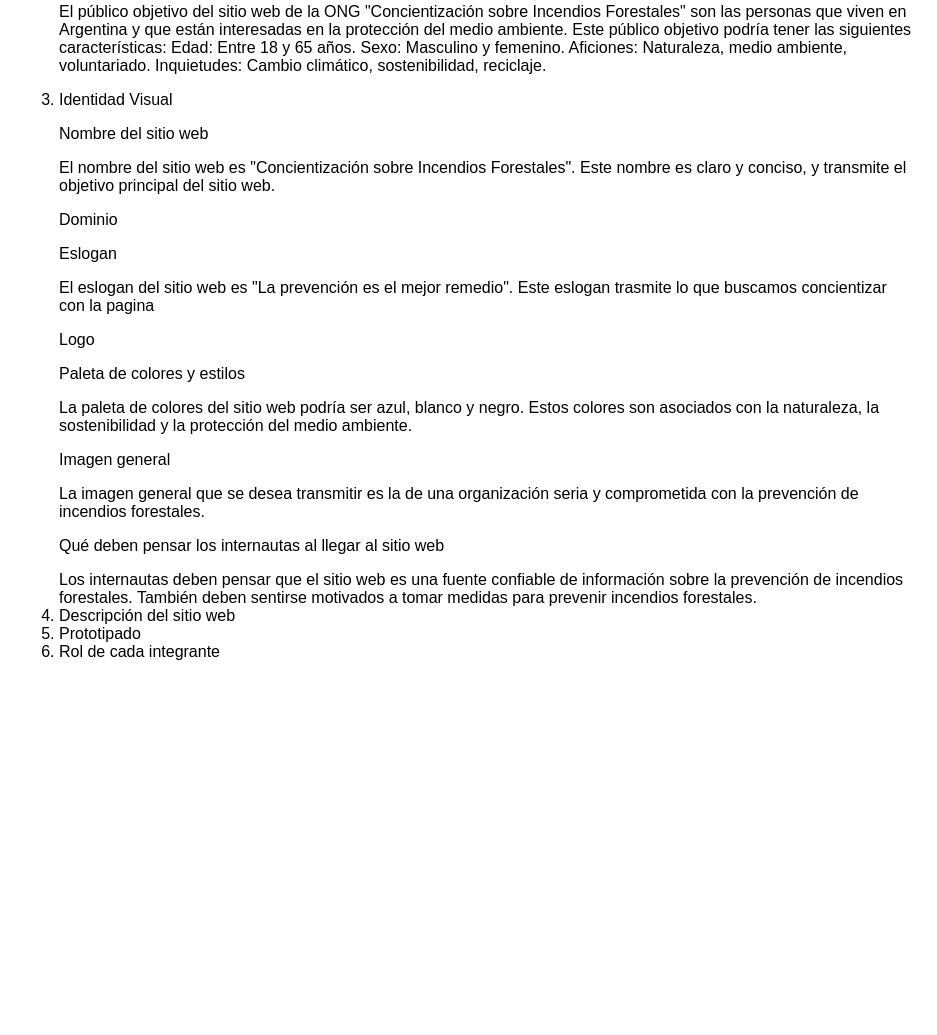
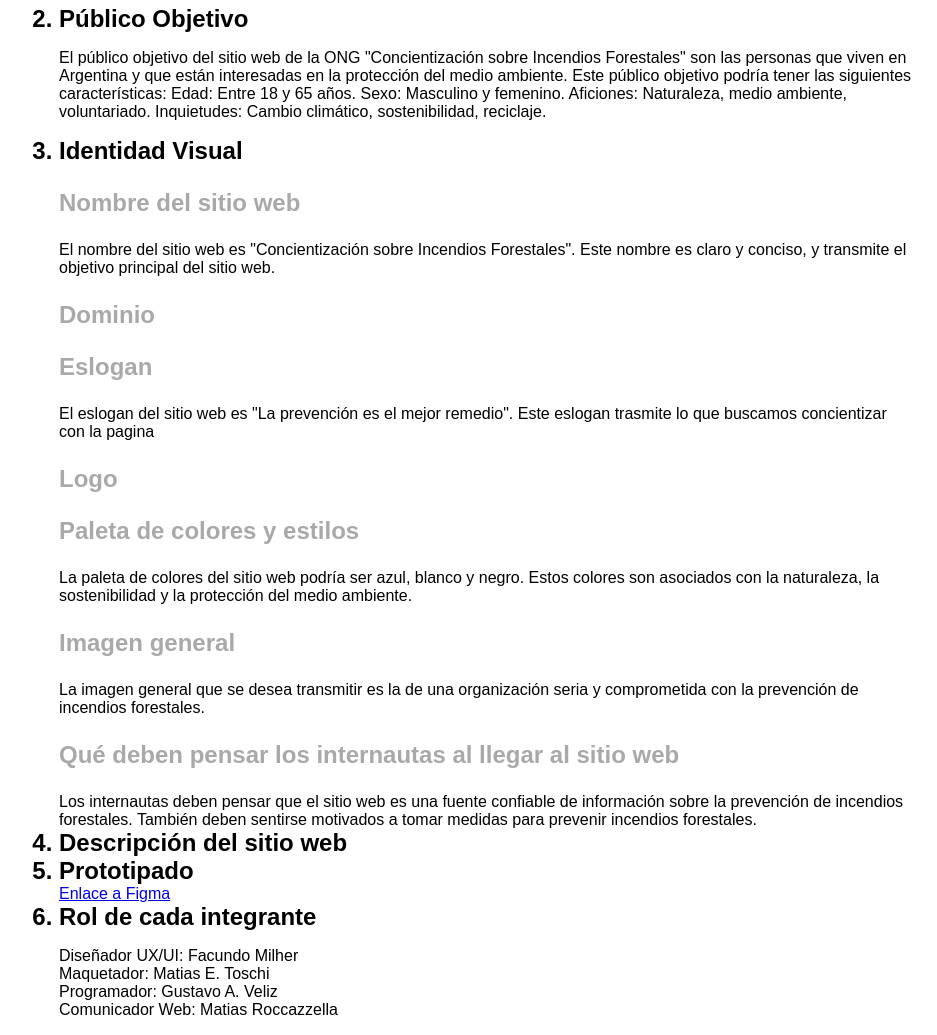
Before and after one commit to MToschiUade/sitioequipo4, a plain HTML site: page pages/avances.html in a window 1280 px wide. Shown: the part 535-1570 px from the top of the page, without its empty margins (173-1110 px from the left). Before the commit the page ends 1212 px from the top, so only its background shows below. Drawn offline with Linux system fonts and the light colour scheme.

Commit message:
Update style

```diff
--- a/css/avances.css
+++ b/css/avances.css
@@ -17,6 +17,17 @@ hr{
     margin: 0 auto; /* Centrar todo el contenido horizontalmente */
 }
 
+.lista-titulo-principal{
+    font-weight: bold;
+    font-size: x-large;
+}
+
+.lista-titulo-secundario{
+    color: darkgray;
+    font-weight: bold;
+    font-size: 1.5rem;
+}
+
 @media (max-width: 768px) {
     .content-avances {
         width: 90%;
@@ -25,4 +36,12 @@ hr{
     .titulo-avances{
         font-size: x-large;
     }
+
+    .lista-titulo-principal{
+        font-size: large;
+    }
+
+    .lista-titulo-secundario{
+        font-size: 1rem;
+    }
 }
--- a/pages/avances.html
+++ b/pages/avances.html
@@ -38,33 +38,41 @@
                 Nuestra actividad principal de la ONG es la concientizaci&oacute;n sobre los incendios forestales. A trav&eacute;s de campa&ntilde;as de difusi&oacute;n y otras actividades, la ONG busca sensibilizar a la poblaci&oacute;n sobre los riesgos de estos incendios y las medidas que se pueden tomar para prevenirlos.
                 El sitio web de la ONG tendr&aacute; los siguientes objetivos:
                 Concientizar a la poblaci&oacute;n sobre los incendios forestales. El sitio web proporcionar&aacute; informaci&oacute;n sobre los riesgos de estos incendios, las causas m&aacute;s comunes y las medidas que se pueden tomar para prevenirlos.
-                <p>Concepto general del sitio web</p>
+                <p class="lista-titulo-secundario">Concepto general del sitio web</p>
                 El sitio web tendr&aacute; un dise&ntilde;o sencillo y accesible para todos los públicos. El contenido del sitio web estar&aacute; dividido en las siguientes secciones:
-                Brindar en un mapa actualizado en tiempo real, los focos de incendios activos.
+                Brindar en un mapa actualizado en tiempo real con los focos de incendios activos.
                 Informaci&oacute;n general. Esta secci&oacute;n proporcionar&aacute; informaci&oacute;n b&aacute;sica sobre los incendios forestales, como sus causas, efectos y prevenci&oacute;n.
                 El ODS que abordamos es el 15 llamado Vida en los ecosistemas terrestres.</p>
-            <li>P&uacute;blico Objetivo</li>
+            <li class="lista-titulo-principal">P&uacute;blico Objetivo</li>
             <p>El público objetivo del sitio web de la ONG "Concientizaci&oacute;n sobre Incendios Forestales" son las personas que viven en Argentina y que est&aacute;n interesadas en la protecci&oacute;n del medio ambiente. Este público objetivo podr&iacute;a tener las siguientes caracter&iacute;sticas:
                 Edad: Entre 18 y 65 a&ntilde;os.
                 Sexo: Masculino y femenino.
                 Aficiones: Naturaleza, medio ambiente, voluntariado.
                 Inquietudes: Cambio clim&aacute;tico, sostenibilidad, reciclaje.</p>
-            <li>Identidad Visual</li>
-            <p>Nombre del sitio web</p>
+            <li class="lista-titulo-principal">Identidad Visual</li>
+            <p class="lista-titulo-secundario">Nombre del sitio web</p>
             <p>El nombre del sitio web es "Concientizaci&oacute;n sobre Incendios Forestales". Este nombre es claro y conciso, y transmite el objetivo principal del sitio web.</p>
-            <p>Dominio</p>
-            <p>Eslogan</p>
+            <p class="lista-titulo-secundario">Dominio</p>
+            <p class="lista-titulo-secundario">Eslogan</p>
             El eslogan del sitio web  es "La prevenci&oacute;n es el mejor remedio". Este eslogan trasmite lo que buscamos concientizar con la pagina
-            <p>Logo</p>
-            <p>Paleta de colores y estilos</p>
+            <p class="lista-titulo-secundario">Logo</p>
+            <p class="lista-titulo-secundario">Paleta de colores y estilos</p>
             La paleta de colores del sitio web podr&iacute;a ser azul, blanco y negro. Estos colores son asociados con la naturaleza, la sostenibilidad y la protecci&oacute;n del medio ambiente.
-            <p>Imagen general</p>
+            <p class="lista-titulo-secundario">Imagen general</p>
             La imagen general que se desea transmitir es la de una organizaci&oacute;n seria y comprometida con la prevenci&oacute;n de incendios forestales.
-            <p>Qu&eacute; deben pensar los internautas al llegar al sitio web</p>
+            <p class="lista-titulo-secundario">Qu&eacute; deben pensar los internautas al llegar al sitio web</p>
             Los internautas deben pensar que el sitio web es una fuente confiable de informaci&oacute;n sobre la prevenci&oacute;n de incendios forestales. Tambi&eacute;n deben sentirse motivados a tomar medidas para prevenir incendios forestales.
-            <li>Descripci&oacute;n del sitio web</li>
-            <li>Prototipado</li>
-            <li>Rol de cada integrante</li>
+            <li class="lista-titulo-principal">Descripci&oacute;n del sitio web</li>
+            <li class="lista-titulo-principal">Prototipado</li>
+
+            <a href="https://www.figma.com/file/qjze5Az1dsorcEh6qbTy0T/Untitled?type=design&node-id=0-1&mode=design&t=a0v1DqFmJEckrL65-0" target="_blank">Enlace a Figma</a>
+            <li class="lista-titulo-principal">Rol de cada integrante</li>
+            <p>
+                Diseñador UX/UI: Facundo Milher <br />
+                Maquetador: Matias E. Toschi <br />
+                Programador: Gustavo A. Veliz <br />
+                Comunicador Web: Matias Roccazzella
+            </p>
         </ol>
     </main>
 
```
